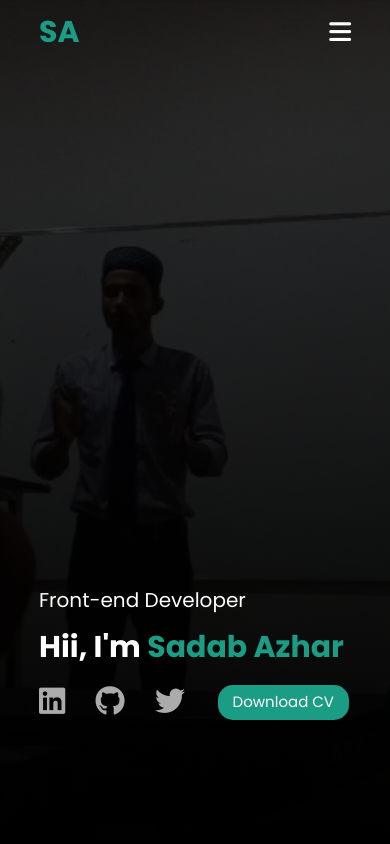
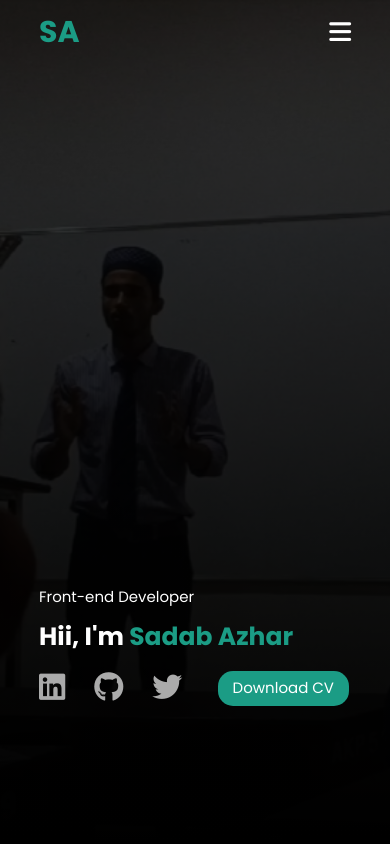
Before and after one commit to sadabazhar/OIBSIP-level1-task2, a plain HTML site: page index.html in a window 390 px wide. Shown: the top 844 px of the page. Drawn offline with Linux system fonts and the light colour scheme.

Commit message:
adjust layout

```diff
--- a/style.css
+++ b/style.css
@@ -509,11 +509,11 @@ nav .fa-solid {
 
   .header-text {
     margin-top: 170%;
-    font-size: 20px;
+    font-size: 15px;
   }
 
   .header-text h1 {
-    font-size: 30px;
+    font-size: 25px;
   }
 
   .header-footer {
```
